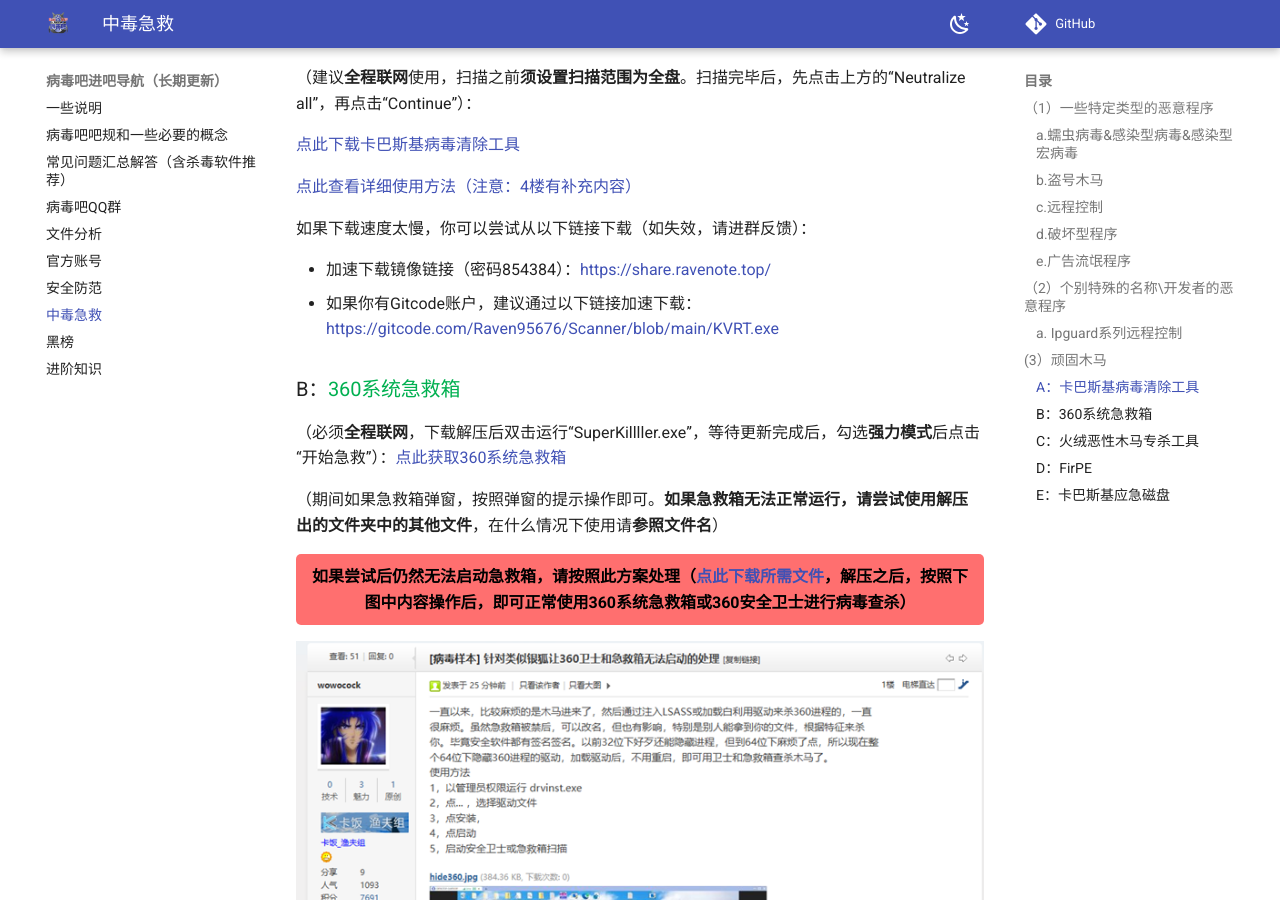
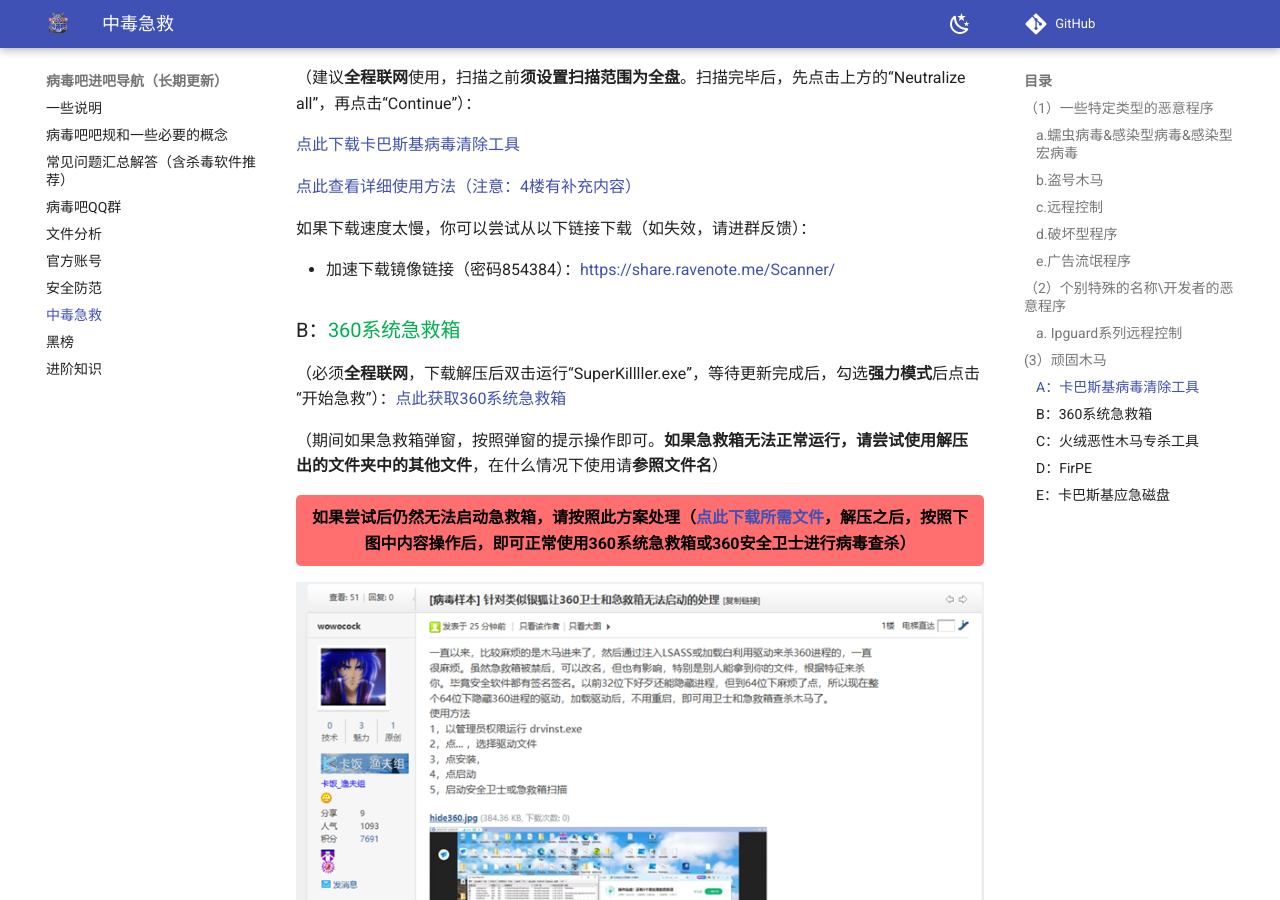
Before and after one commit to weasUXL/bdb_docs, an MkDocs documentation site: the page built from docs/7.中毒急救.md, in a window 1280 px wide and 900 px high, scrolled down 7780 px. Built offline with MkDocs 1.6.1 and Material for MkDocs 9.7.7, drawn with Linux system fonts in a browser that asks for light colours; comment, search, counter and statistics services are not loaded.

Commit message:
修改镜像链接

```diff
--- a/docs/7.中毒急救.md
+++ b/docs/7.中毒急救.md
@@ -249,8 +249,7 @@
 
 如果下载速度太慢，你可以尝试从以下链接下载（如失效，请进群反馈）：
 
-- 加速下载镜像链接（密码854384）：<https://share.ravenote.top/>
-- 如果你有Gitcode账户，建议通过以下链接加速下载：<https://gitcode.com/Raven95676/Scanner/blob/main/KVRT.exe>
+- 加速下载镜像链接（密码854384）：<https://share.ravenote.me/Scanner/>
 
 ### B：<span style="color: #00B050;">360系统急救箱</span>
 （必须**全程联网**，下载解压后双击运行“SuperKillller.exe”，等待更新完成后，勾选**强力模式**后点击“开始急救”）：[点此获取360系统急救箱](https://weishi.360.cn/jijiuxiang/)
```
